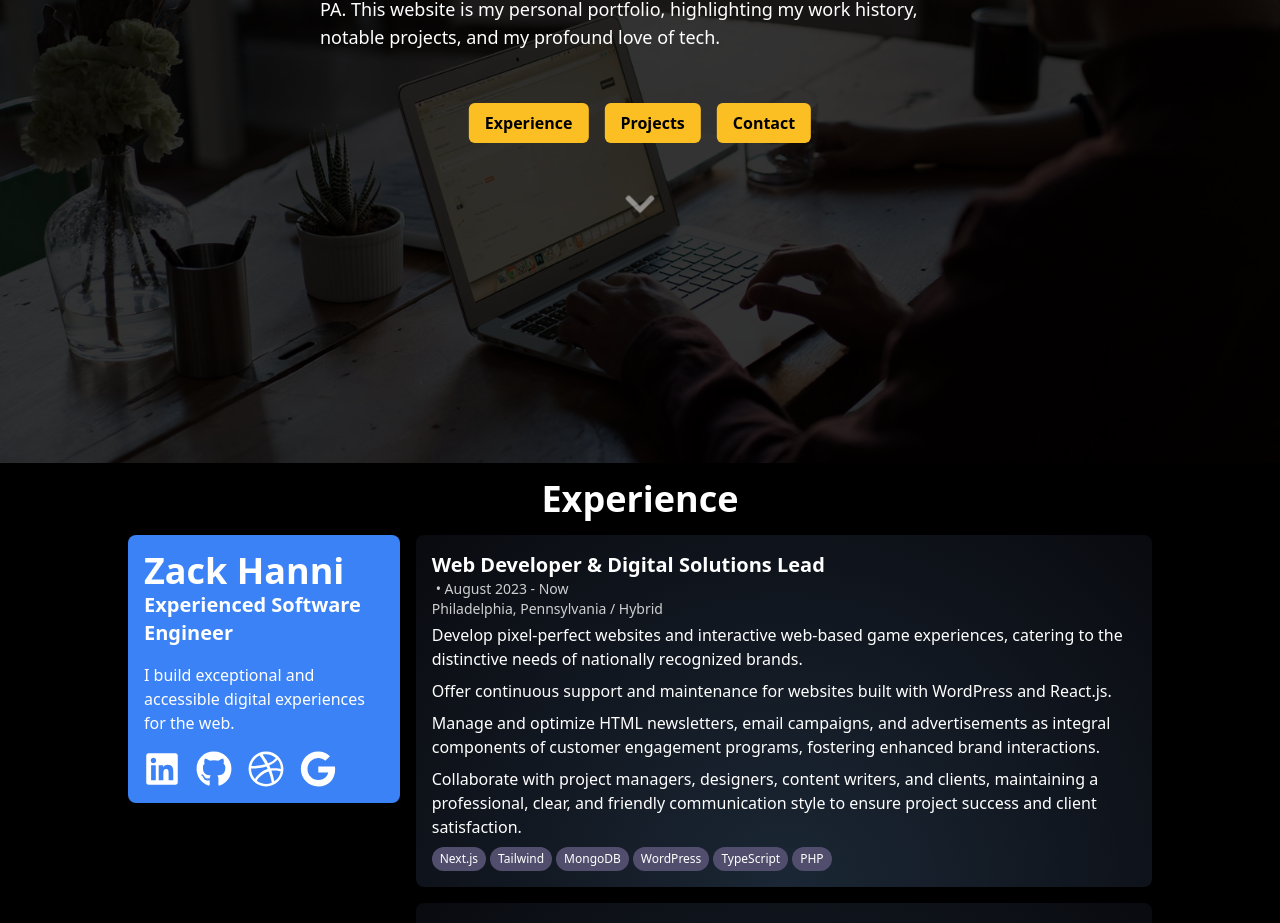
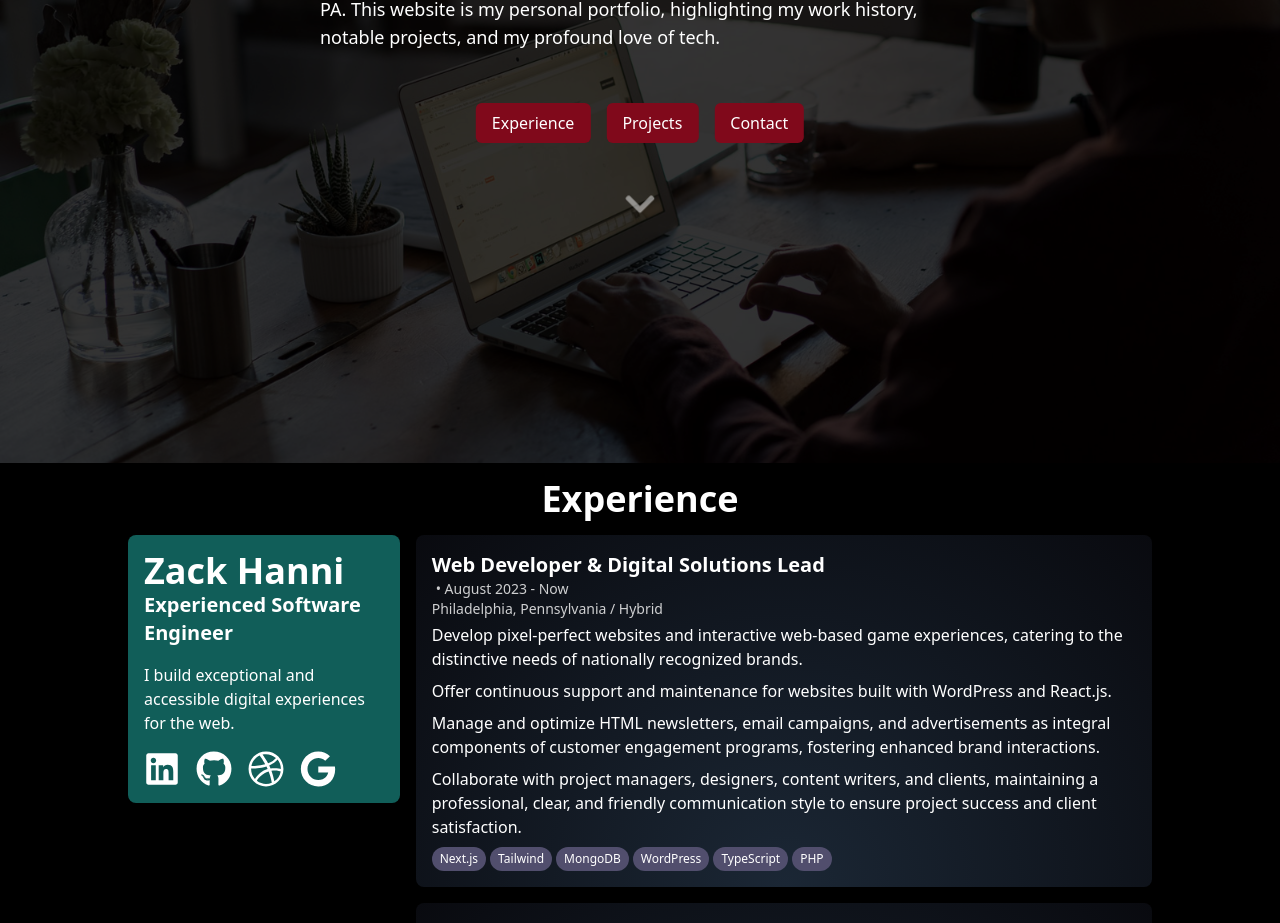
Before and after one commit to zackhanni/zachary.works, a Next.js app: page / in a window 1280 px wide. Shown: the part 337-1260 px from the top of the page. Built offline with nearby package versions, Linux system fonts and the light colour scheme.

Commit message:
texting color changes

```diff
--- a/app/components/Button.tsx
+++ b/app/components/Button.tsx
@@ -11,7 +11,7 @@ interface ButtonProps {
 export default function Button(props: ButtonProps) {
   return (
     <Link href={props.link}>
-      <div className="text-black font-bold bg-amber-400 hover:bg-amber-500 hover:underline duration-300 py-2 px-4 rounded-md m-2 flex">
+      <div className="text-white bg-[#80091B] hover:bg-teal-800 duration-300 py-2 px-4 rounded-md m-2 flex">
         {props.name}{" "}
         {props.password ? (
           <div className="pl-3">
--- a/app/components/ZackFloatingCard.tsx
+++ b/app/components/ZackFloatingCard.tsx
@@ -8,7 +8,7 @@ export default function ZackFLoatingCard() {
   return (
     <Tilt
       className="hidden lg:flex flex-col sticky top-24 w-1/2 h-fit justify-start text-white rounded-lg mr-4 p-4
-     bg-blue-500 z-10
+     bg-teal-800 z-10
     "
     >
       <h2 className="text-4xl font-bold">Zack Hanni</h2>
```
